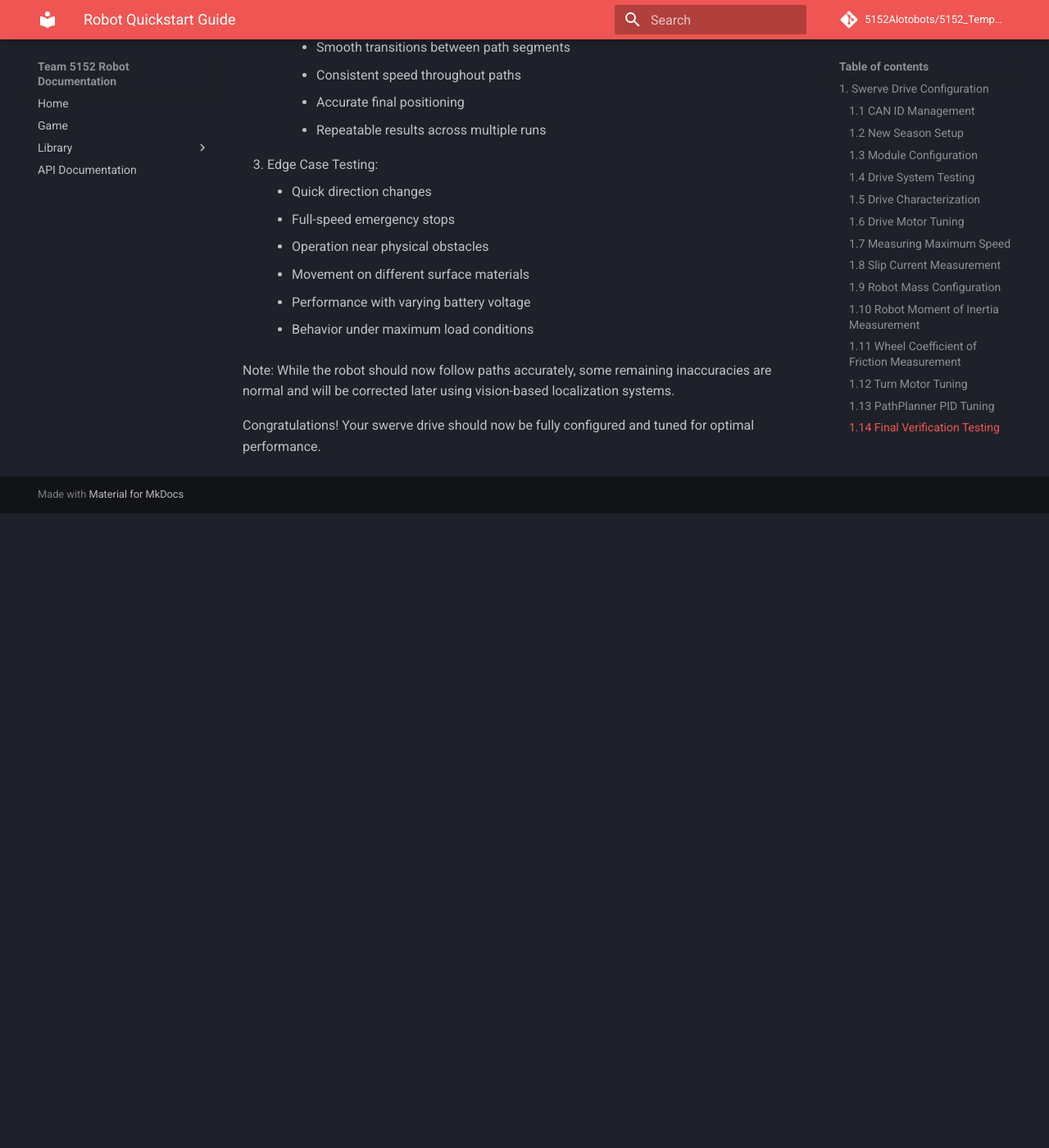
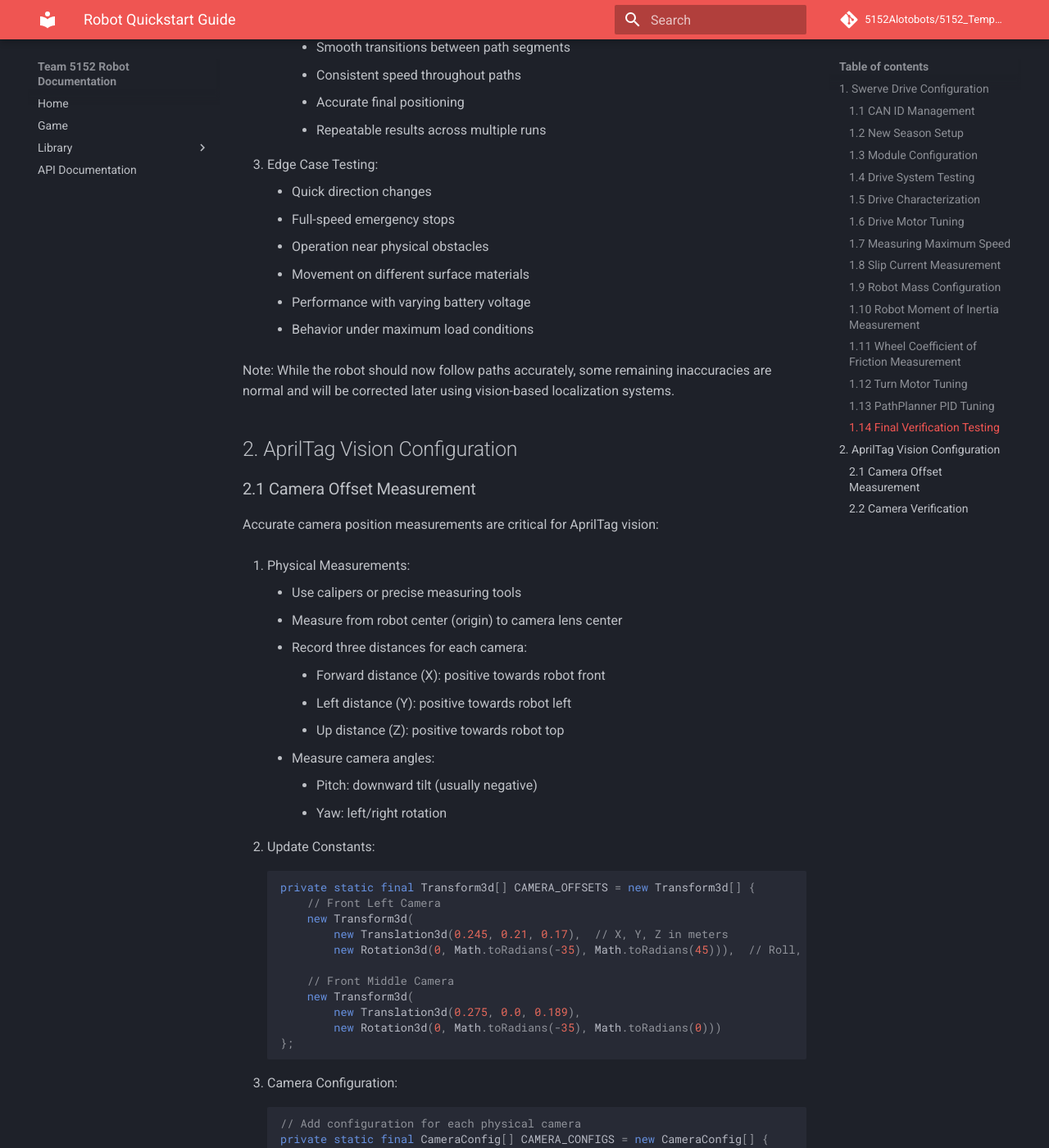
Before and after one commit to 5152Alotobots/5152_Template, an MkDocs documentation site: the page built from docs/mkdocs/docs/quickstart.md, in a window 1280 px wide and 1400 px high, scrolled down 15472 px. Shown: the whole window at 82% size. Built offline with MkDocs 1.6.1 and Material for MkDocs 9.7.7, drawn with Linux system fonts in a browser that asks for light colours; comment, search, counter and statistics services are not loaded; before the commit the page ends 16098 px from its top, so only the background shows below that; some of the changed text lies outside the part shown.

Commit message:
(no commit message provided)

````diff
--- a/docs/mkdocs/docs/quickstart.md
+++ b/docs/mkdocs/docs/quickstart.md
@@ -568,4 +568,91 @@ Before considering the swerve drive fully configured, perform these comprehensiv
 
 Note: While the robot should now follow paths accurately, some remaining inaccuracies are normal and will be corrected later using vision-based localization systems.
 
+## 2. AprilTag Vision Configuration
+
+### 2.1 Camera Offset Measurement
+
+Accurate camera position measurements are critical for AprilTag vision:
+
+1. Physical Measurements:
+    - Use calipers or precise measuring tools
+    - Measure from robot center (origin) to camera lens center
+    - Record three distances for each camera:
+        - Forward distance (X): positive towards robot front
+        - Left distance (Y): positive towards robot left
+        - Up distance (Z): positive towards robot top
+    - Measure camera angles:
+        - Pitch: downward tilt (usually negative)
+        - Yaw: left/right rotation
+
+2. Update Constants:
+    ```java
+    private static final Transform3d[] CAMERA_OFFSETS = new Transform3d[] {
+        // Front Left Camera
+        new Transform3d(
+            new Translation3d(0.245, 0.21, 0.17),  // X, Y, Z in meters
+            new Rotation3d(0, Math.toRadians(-35), Math.toRadians(45))),  // Roll, Pitch, Yaw
+
+        // Front Middle Camera
+        new Transform3d(
+            new Translation3d(0.275, 0.0, 0.189),
+            new Rotation3d(0, Math.toRadians(-35), Math.toRadians(0)))
+    };
+    ```
+
+3. Camera Configuration:
+    ```java
+    // Add configuration for each physical camera
+    private static final CameraConfig[] CAMERA_CONFIGS = new CameraConfig[] {
+        new CameraConfig("FL_AprilTag", CAMERA_OFFSETS[0], new SimCameraProperties()),
+        new CameraConfig("FM_AprilTag", CAMERA_OFFSETS[1], new SimCameraProperties())
+    };
+    ```
+
+4. IO Configuration:
+    ```java
+    // In RobotContainer.java constructor:
+    AprilTagIO[] aprilTagIOs = new AprilTagIO[] {
+        new AprilTagIOPhotonVision(AprilTagConstants.CAMERA_CONFIGS[0]),
+        new AprilTagIOPhotonVision(AprilTagConstants.CAMERA_CONFIGS[1])
+    };
+    ```
+
+5. Replay Support:
+    ```java
+    // For replay mode, match array size to physical cameras
+    AprilTagIO[] aprilTagIOs = new AprilTagIO[] {
+        new AprilTagIOReplay(),
+        new AprilTagIOReplay()
+    };
+    ```
+
+### 2.2 Camera Verification
+
+After configuring camera offsets:
+
+1. Physical Checks:
+    - Verify camera mounts are secure
+    - Check USB connections
+    - Confirm cameras are powered
+    - LED indicators should be on
+
+2. Network Verification:
+    - Open PhotonVision dashboard
+    - Confirm all cameras are connected
+    - Check video feeds are active
+    - Verify camera names match configs
+
+3. Basic Testing:
+    - Hold AprilTag in camera view
+    - Confirm detection in dashboard
+    - Check pose estimation quality
+    - Verify reasonable distance estimates
+
+4. Common Issues:
+    - Camera disconnections: Check USB connections
+    - Poor detection: Adjust exposure/brightness
+    - Incorrect poses: Double-check offset measurements
+    - Network lag: Monitor bandwidth usage
+
 Congratulations! Your swerve drive should now be fully configured and tuned for optimal performance.
````
